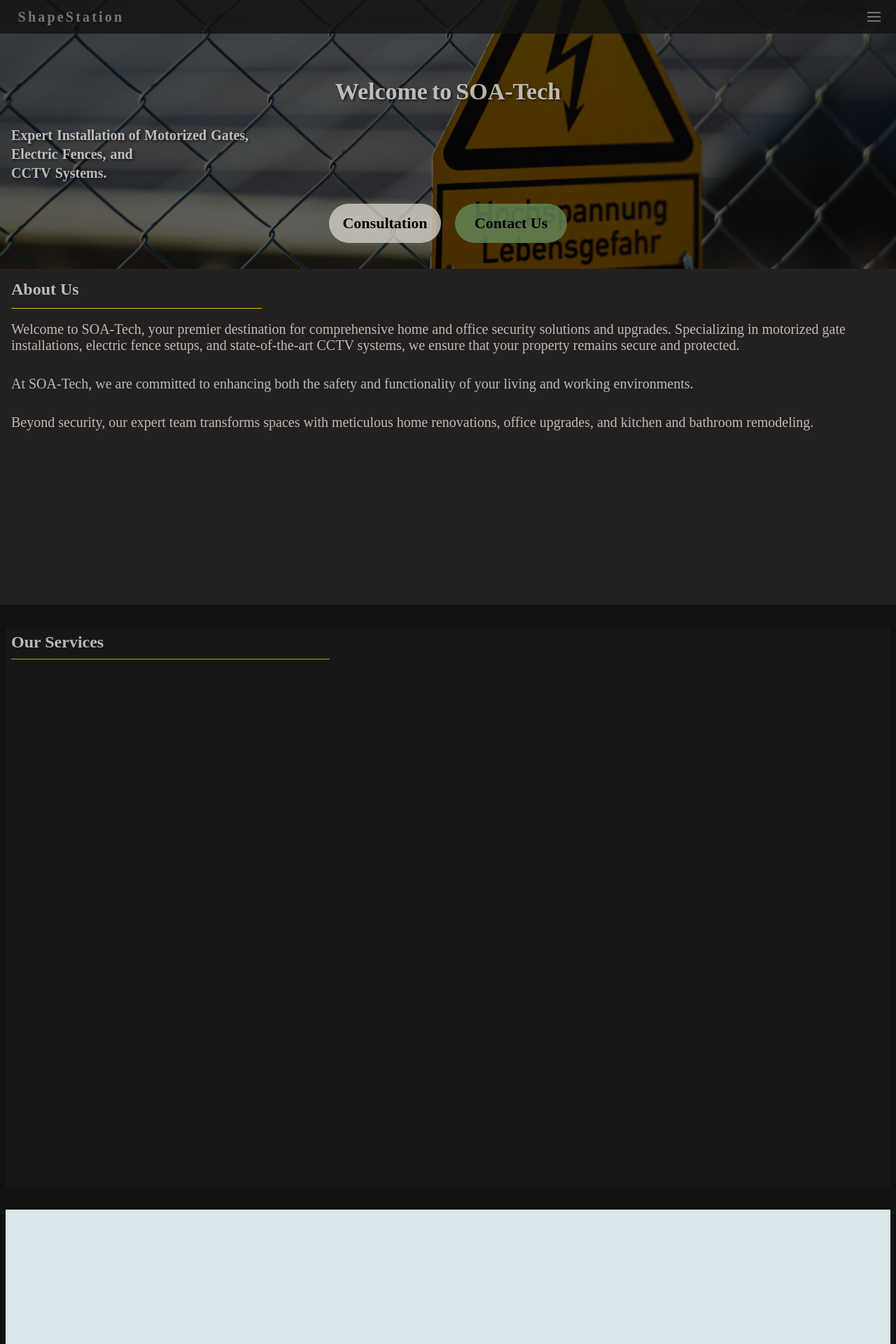
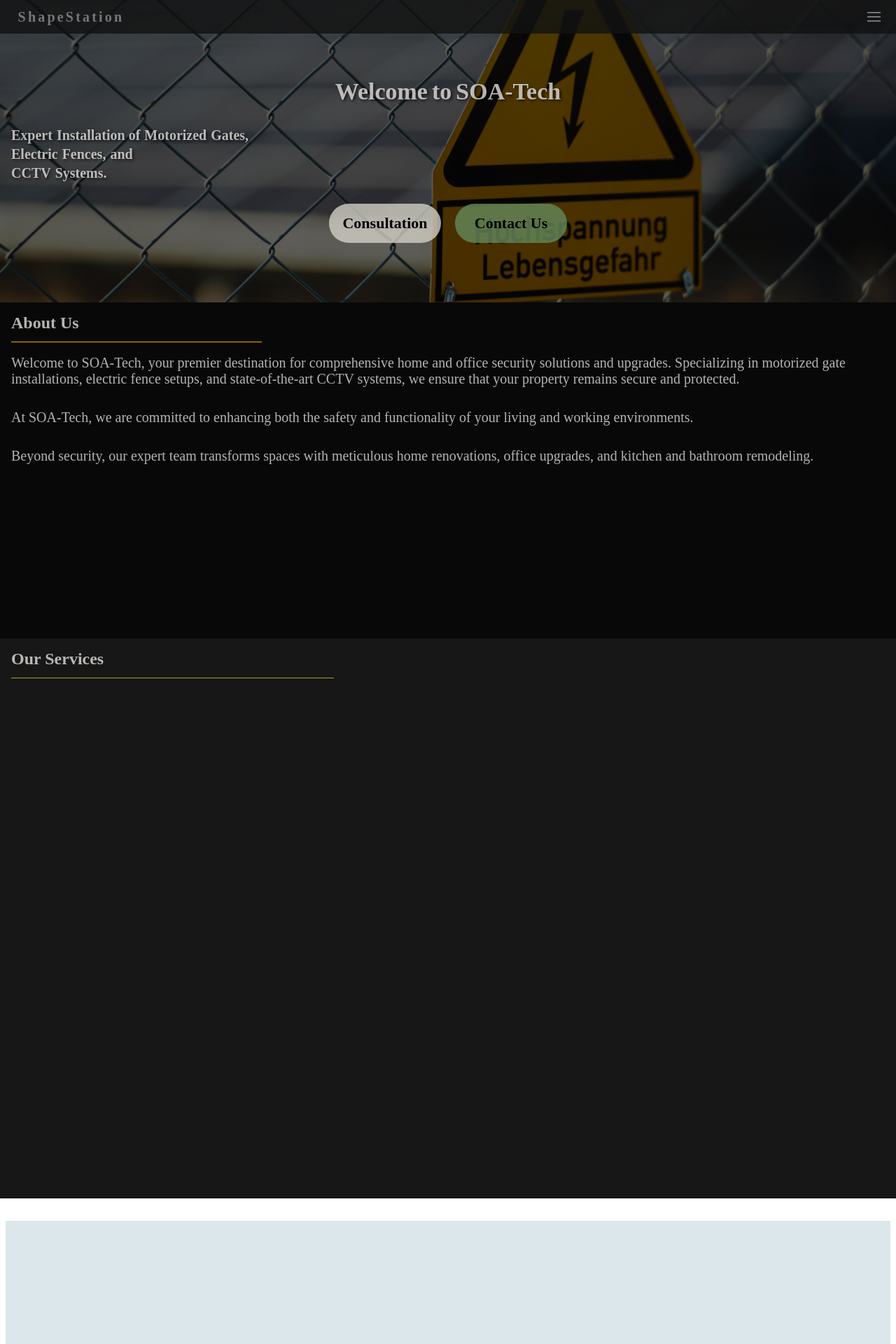
Before and after one commit to firemasterleo/shapestation2, a Vue app: page /TestPage in a window 1280 px wide. Shown: the top 1920 px of the page at 70% size. Built offline with nearby package versions, Linux system fonts and the light colour scheme.

Commit message:
Update TestPage.vue

```diff
--- a/src/components/TestPage.vue
+++ b/src/components/TestPage.vue
@@ -12,12 +12,6 @@
                             <img src="../assets/electricfence1.jpg" alt="">
                         </div>
                     </div>
-                    <div class="bottomslide">
-                        <!-- <div class="image" ref="image2">
-                            <img src="../assets/electricfence2.jpg" alt="">
-                        </div> -->
-                    </div>
-
                 </div>
                 <div class="displaytext">
 
@@ -102,7 +96,7 @@
 .body {
     // height: 100rem;
     width: 100vw;
-    background-color: rgb(18, 18, 18);
+    background-color: rgb(255, 255, 255);
     // color: white;
     padding-top: 0rem;
     // border: solid rgb(80, 109, 80);
@@ -113,8 +107,8 @@
 
     .section1 {
         position: relative;
-        height: 50vh;
-        background-color: black;
+        height: 56vh;
+        background-color: rgb(0, 0, 0);
         width: 100%;
         overflow: hidden;
 
@@ -293,7 +287,7 @@
             position: relative;
             z-index: 3;
             height: 30rem;
-            background-color: rgb(35, 32, 32);
+            background-color: rgb(8, 8, 8);
             // margin-top: 2rem;
 
             // margin-inline: 0.5rem;
@@ -334,12 +328,12 @@
             // border: solid red;
             height: 50rem;
             background-color: rgb(24, 23, 23);
-            margin-top: 2rem;
-            padding-top: 0.5rem;
+            // margin-top: 2rem;
+            padding-top: 1rem;
 
 
-            margin-inline: 0.5rem;
-            padding-inline: 0.5rem;
+            // margin-inline: 0.5rem;
+            padding-inline: 1rem;
 
             h1 {
                 color: rgba(239, 236, 232, 0.753);
@@ -353,7 +347,7 @@
 
             .underline {
                 position: absolute;
-                top: 2.8rem;
+                top: 3.5rem;
                 width: 36%;
                 height: 0.5px;
                 background-color: rgba(223, 220, 18, 0.731);            }
```
